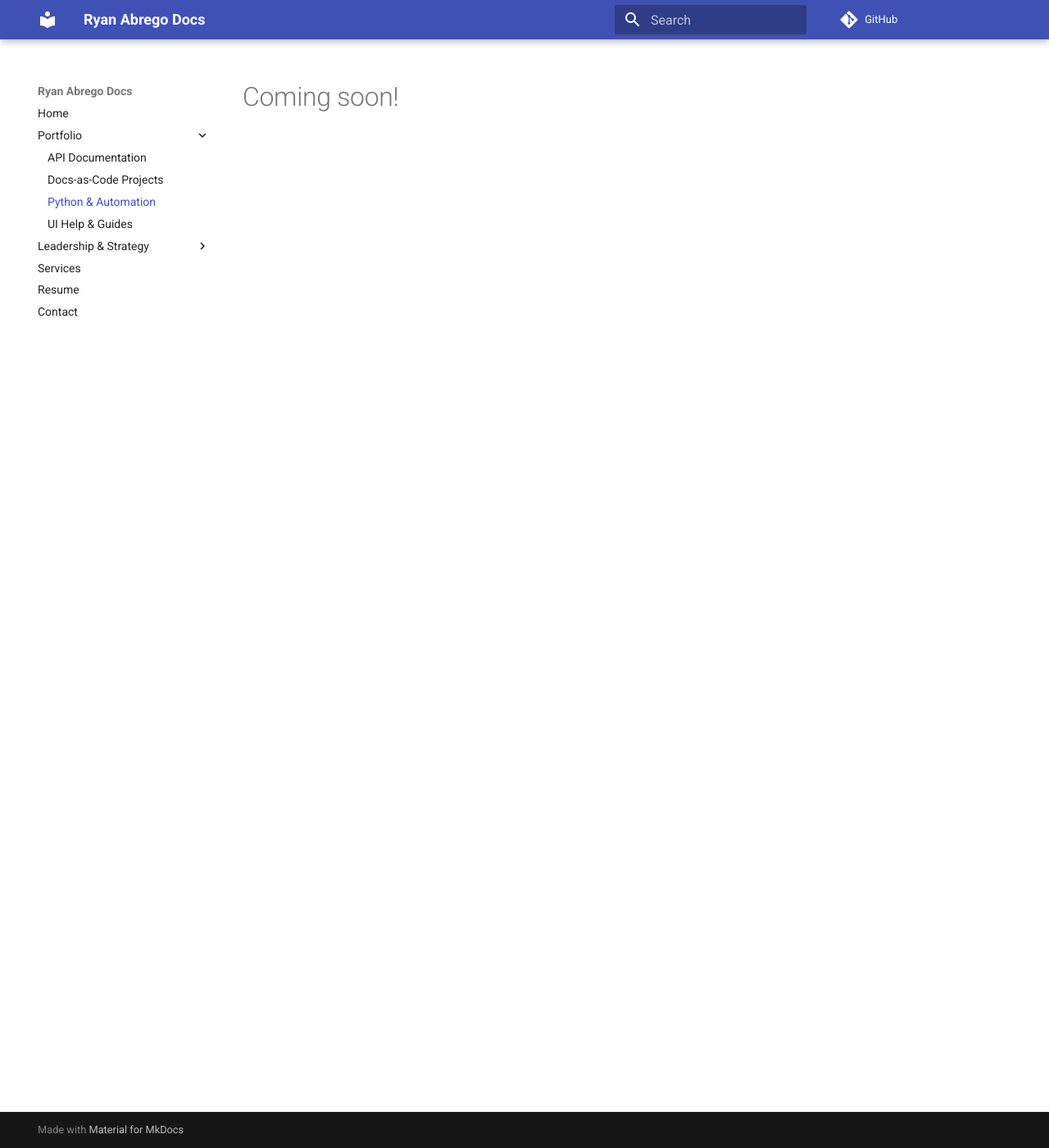
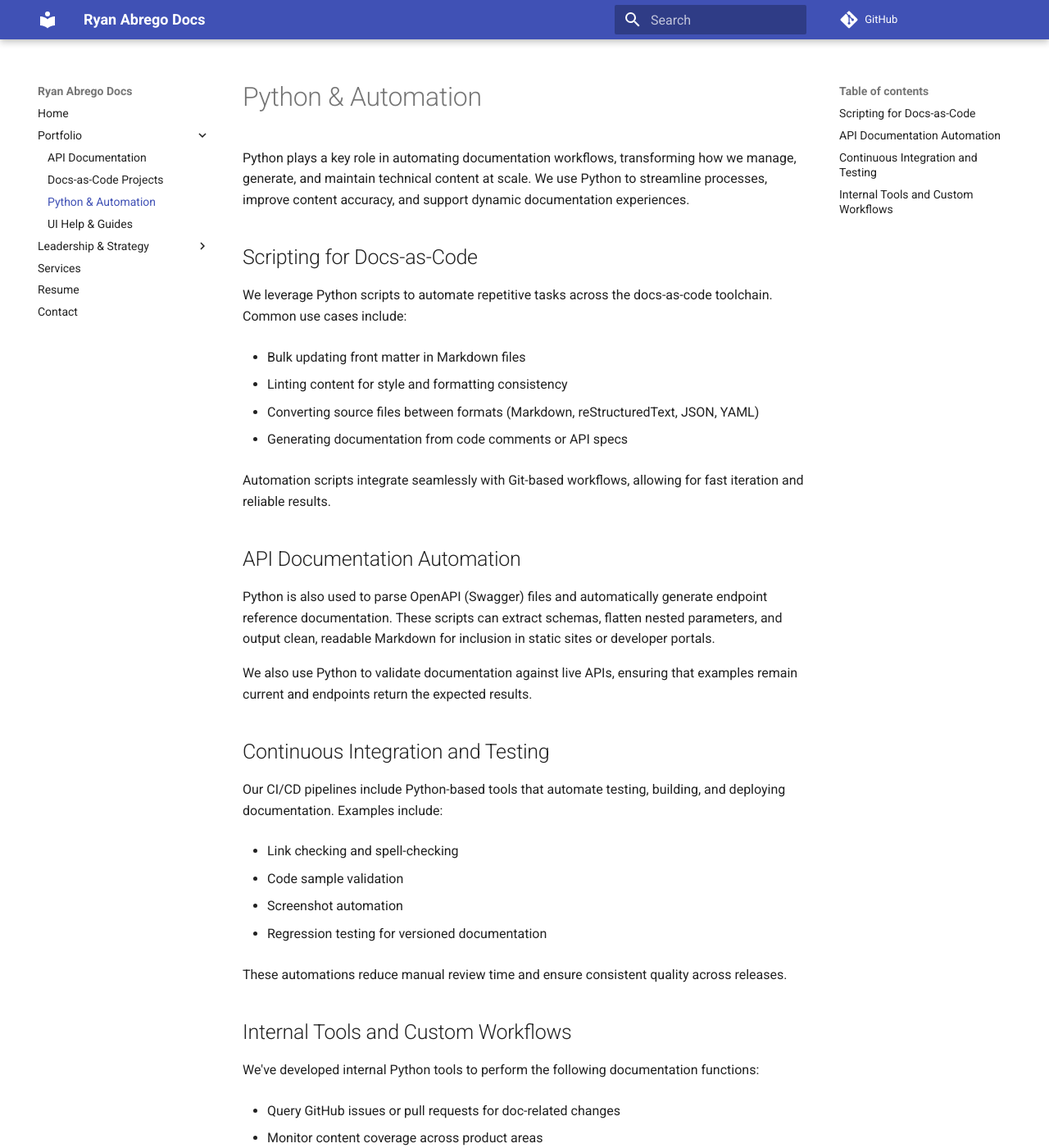
Before and after one commit to ryanabrego/MkDocs, an MkDocs documentation site: the page built from docs/portfolio/python.md, in a window 1280 px wide and 1400 px high. Shown: the whole window at 82% size. Built offline with MkDocs 1.6.1 and Material for MkDocs 9.7.7, drawn with Linux system fonts in a browser that asks for light colours; comment, search, counter and statistics services are not loaded; some of the changed text lies outside the part shown.

Commit message:
Update python.md

```diff
--- a/docs/portfolio/python.md
+++ b/docs/portfolio/python.md
@@ -1 +1,43 @@
-# Coming soon!
+Python plays a key role in automating documentation workflows, transforming how we manage, generate, and maintain technical content at scale. We use Python to streamline processes, improve content accuracy, and support dynamic documentation experiences.
+
+## Scripting for Docs-as-Code
+We leverage Python scripts to automate repetitive tasks across the docs-as-code toolchain. Common use cases include:
+
+* Bulk updating front matter in Markdown files
+
+* Linting content for style and formatting consistency
+
+* Converting source files between formats (Markdown, reStructuredText, JSON, YAML)
+
+* Generating documentation from code comments or API specs
+
+Automation scripts integrate seamlessly with Git-based workflows, allowing for fast iteration and reliable results.
+
+## API Documentation Automation
+Python is also used to parse OpenAPI (Swagger) files and automatically generate endpoint reference documentation. These scripts can extract schemas, flatten nested parameters, and output clean, readable Markdown for inclusion in static sites or developer portals.
+
+We also use Python to validate documentation against live APIs, ensuring that examples remain current and endpoints return the expected results.
+
+## Continuous Integration and Testing
+Our CI/CD pipelines include Python-based tools that automate testing, building, and deploying documentation. Examples include:
+
+* Link checking and spell-checking
+
+* Code sample validation
+
+* Screenshot automation
+
+* Regression testing for versioned documentation
+
+These automations reduce manual review time and ensure consistent quality across releases.
+
+## Internal Tools and Custom Workflows
+We've developed internal Python tools to perform the following documentation functions:
+
+* Query GitHub issues or pull requests for doc-related changes
+
+* Monitor content coverage across product areas
+
+* Trigger documentation builds when certain labels or tags are applied
+
+By investing in automation, we free up time for writers to focus on higher-value work such as user experience, information architecture, and content strategy.
```
